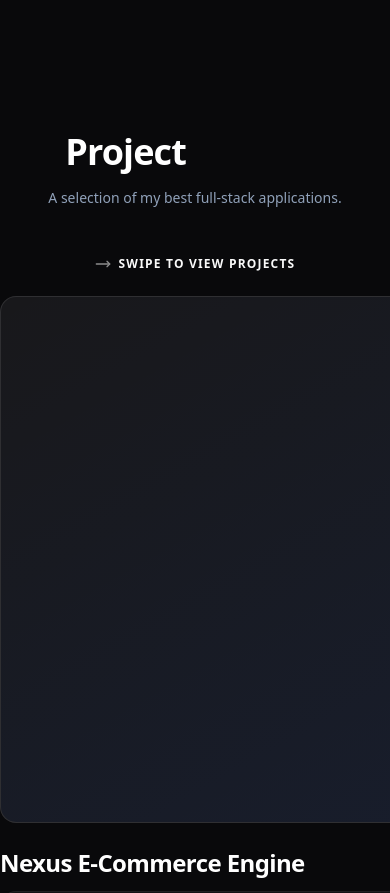
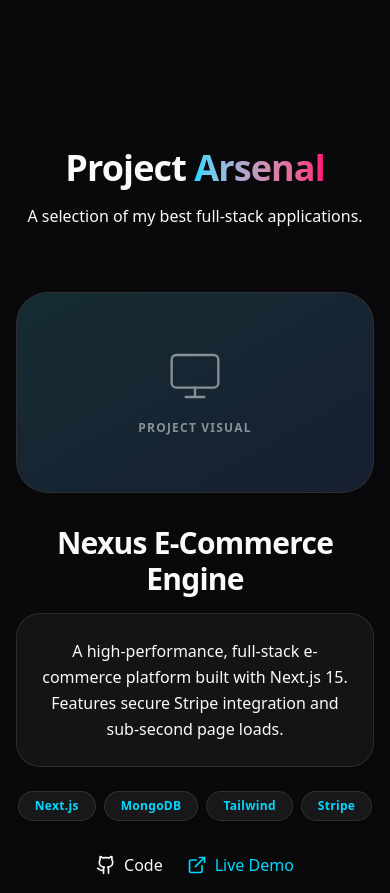
Before and after one commit to itznik/Portfolio, a Next.js app in the folder nikunj-portfolio/: page / in a window 390 px wide. Shown: the part 3660-4553 px from the top of the page. Built offline with nearby package versions, Linux system fonts and the light colour scheme.

Commit message:
Update Projects.tsx

```diff
--- a/nikunj-portfolio/src/components/Projects.tsx
+++ b/nikunj-portfolio/src/components/Projects.tsx
@@ -1,7 +1,8 @@
 "use client";
 
-import { motion } from "framer-motion";
-import { Github, ExternalLink, Monitor, Layout, Smartphone, MoveRight } from "lucide-react";
+import { motion, useScroll, useTransform } from "framer-motion";
+import { Github, ExternalLink, Monitor, Layout, Smartphone } from "lucide-react";
+import { useRef } from "react";
 
 const projects = [
   {
@@ -12,7 +13,7 @@
     github: "#",
     live: "#",
     icon: Monitor,
-    color: "from-brand-cyan to-blue-600",
+    color: "from-accent-primary to-blue-600",
   },
   {
     id: 2,
@@ -22,7 +23,7 @@
     github: "#",
     live: "#",
     icon: Smartphone,
-    color: "from-brand-magenta to-purple-600",
+    color: "from-accent-secondary to-purple-600",
   },
   {
     id: 3,
@@ -32,31 +33,46 @@
     github: "#",
     live: "#",
     icon: Layout,
-    color: "from-brand-cyan to-brand-magenta",
+    color: "from-accent-primary to-accent-secondary",
   },
 ];
 
 export default function Projects() {
+  const containerRef = useRef<HTMLDivElement>(null);
+
+  // Track scroll to draw the vertical "Pipeline" line
+  const { scrollYProgress } = useScroll({
+    target: containerRef,
+    offset: ["start center", "end center"]
+  });
+
+  const pipelineHeight = useTransform(scrollYProgress, [0, 1], ["0%", "100%"]);
+
   return (
-    <section className="relative w-full max-w-6xl mx-auto py-20 md:py-32 px-0 md:px-6 z-10 overflow-hidden">
+    <section ref={containerRef} id="projects" className="relative w-full max-w-7xl mx-auto py-24 md:py-32 px-4 sm:px-6 lg:px-8 z-10">
 
-      <div className="text-center mb-12 md:mb-24 px-4">
-        <h2 className="text-4xl md:text-5xl font-bold text-white mb-4 tracking-tight">
-          Project <span className="text-transparent bg-clip-text bg-gradient-to-r from-brand-cyan to-brand-magenta">Arsenal</span>
+      {/* Header */}
+      <div className="text-center mb-16 md:mb-24 relative z-20">
+        <h2 className="text-4xl md:text-5xl lg:text-6xl font-bold tracking-tight text-fg-base mb-4">
+          Project <span className="text-transparent bg-clip-text bg-gradient-to-r from-accent-primary to-accent-secondary">Arsenal</span>
         </h2>
-        <p className="text-slate-400 max-w-xl mx-auto text-sm md:text-base">
+        <p className="text-text-secondary max-w-xl mx-auto text-base md:text-lg">
           A selection of my best full-stack applications.
         </p>
       </div>
 
-      {/* MOBILE SWIPE HINT */}
-      <div className="md:hidden flex justify-center items-center gap-2 text-brand-cyan text-xs font-bold uppercase tracking-widest mb-6">
-        <MoveRight size={16} className="animate-pulse" />
-        <span>Swipe to view projects</span>
+      <div className="relative">
+
+        {/* THE ANIMATED PIPELINE (Visible on Desktop, hidden on Mobile to keep it clean) */}
+        <div className="hidden lg:block absolute left-1/2 top-0 bottom-0 w-[2px] bg-border-card -translate-x-1/2 overflow-hidden z-0">
+          <motion.div
+            style={{ height: pipelineHeight }}
+            className="w-full bg-gradient-to-b from-accent-primary via-accent-secondary to-accent-primary rounded-full shadow-[0_0_10px_#00D8FF]"
+          />
         </div>
 
-      {/* MOBILE: Horizontal Scroll Snap | DESKTOP: Vertical Stack */}
-      <div className="flex flex-row md:flex-col overflow-x-auto md:overflow-visible snap-x snap-mandatory gap-6 md:gap-24 px-6 md:px-0 pb-12 md:pb-0 no-scrollbar pr-12 md:pr-0">
+        {/* The Projects Stack */}
+        <div className="flex flex-col gap-24 md:gap-32 relative z-10">
           {projects.map((project, index) => {
             const isEven = index % 2 === 0;
 
@@ -67,44 +83,53 @@
                 whileInView={{ opacity: 1, y: 0 }}
                 viewport={{ once: true, margin: "-100px" }}
                 transition={{ duration: 0.7, ease: "easeOut" }}
-              // MOBILE: 85vw width card (guarantees next card peeks) | DESKTOP: Full width alternating row
-              className={`min-w-[85vw] sm:min-w-[60vw] md:min-w-0 snap-center flex flex-col ${isEven ? 'lg:flex-row' : 'lg:flex-row-reverse'} gap-6 lg:gap-16 items-center shrink-0`}
+                // Mobile: Stacked vertically. Desktop: Alternating Left/Right
+                className={`flex flex-col ${isEven ? 'lg:flex-row' : 'lg:flex-row-reverse'} gap-8 lg:gap-16 items-center`}
               >
 
-              <div className="w-full lg:w-1/2 group">
-                <div className="relative aspect-video rounded-2xl overflow-hidden bg-[#18181B] border border-white/10 shadow-glass transition-all duration-500 group-hover:shadow-neon group-hover:border-brand-cyan/30">
+                {/* 1. Visual/Image Container */}
+                <div className="w-full lg:w-1/2 relative group perspective">
+                  {/* Central Node for the Pipeline connection (Desktop only) */}
+                  <div className={`hidden lg:block absolute top-1/2 -translate-y-1/2 w-4 h-4 rounded-full bg-bg-base border-4 border-accent-primary z-20 ${isEven ? '-right-[2.1rem]' : '-left-[2.1rem]'}`} />
+
+                  {/* Aspect Ratio perfectly controlled here to prevent crushing mobile text */}
+                  <div className="relative w-full aspect-[16/9] md:aspect-[4/3] rounded-[2rem] overflow-hidden bg-surface-card border border-border-card shadow-lg transition-transform duration-500 group-hover:scale-[1.02]">
                     <div className={`absolute inset-0 bg-gradient-to-br ${project.color} opacity-10 group-hover:opacity-20 transition-opacity duration-500`} />
-                  <div className="absolute inset-0 flex flex-col items-center justify-center text-slate-500 group-hover:text-brand-cyan transition-colors duration-500">
-                    <project.icon size={48} strokeWidth={1} className="mb-4 opacity-50 group-hover:opacity-100 group-hover:scale-110 transition-all duration-500 md:w-16 md:h-16" />
+
+                    {/* Placeholder for real <Image /> */}
+                    <div className="absolute inset-0 flex flex-col items-center justify-center text-text-secondary group-hover:text-accent-primary transition-colors duration-500">
+                      <project.icon size={56} strokeWidth={1} className="mb-4 opacity-50 group-hover:opacity-100 group-hover:scale-110 transition-all duration-500" />
+                      <span className="text-xs tracking-widest uppercase font-semibold opacity-50">Project Visual</span>
                     </div>
                   </div>
                 </div>
 
-              <div className="w-full lg:w-1/2 flex flex-col justify-center">
-                <h3 className="text-2xl md:text-3xl font-bold text-white mb-3 md:mb-4 tracking-tight">
+                {/* 2. Content Container */}
+                <div className="w-full lg:w-1/2 flex flex-col justify-center text-center lg:text-left">
+                  <h3 className="text-3xl md:text-4xl font-bold text-fg-base mb-4 tracking-tight">
                     {project.title}
                   </h3>
 
-                <div className="p-5 md:p-6 rounded-2xl bg-[#18181B]/80 backdrop-blur-md border border-white/5 shadow-inner mb-5 md:mb-6">
-                  <p className="text-sm md:text-base text-slate-300 leading-relaxed font-light">
+                  <div className="p-6 md:p-8 rounded-3xl bg-surface-card/80 backdrop-blur-md border border-border-card shadow-sm mb-6">
+                    <p className="text-base md:text-lg text-text-secondary leading-relaxed font-light">
                       {project.description}
                     </p>
                   </div>
 
-                <div className="flex flex-wrap gap-2 md:gap-3 mb-6 md:mb-8">
+                  <div className="flex flex-wrap justify-center lg:justify-start gap-2 mb-8">
                     {project.tech.map((tech, i) => (
-                    <span key={i} className="px-3 py-1 md:px-4 md:py-1.5 text-[10px] md:text-xs font-semibold tracking-wide rounded-full bg-brand-cyan/10 text-brand-cyan border border-brand-cyan/20">
+                      <span key={i} className="px-4 py-1.5 text-xs font-semibold tracking-wide rounded-full bg-surface-card text-accent-primary border border-border-card shadow-sm">
                         {tech}
                       </span>
                     ))}
                   </div>
 
-                <div className="flex items-center gap-6">
-                  <a href={project.github} className="flex items-center gap-2 text-sm md:text-base text-slate-400 hover:text-white transition-colors">
-                    <Github size={18} /> <span className="font-medium">Code</span>
+                  <div className="flex justify-center lg:justify-start items-center gap-6">
+                    <a href={project.github} className="flex items-center gap-2 text-text-secondary hover:text-fg-base transition-colors font-medium">
+                      <Github size={20} /> Code
                     </a>
-                  <a href={project.live} className="flex items-center gap-2 text-sm md:text-base text-brand-cyan hover:text-brand-magenta transition-colors">
-                    <ExternalLink size={18} /> <span className="font-medium">Live Demo</span>
+                    <a href={project.live} className="flex items-center gap-2 text-accent-primary hover:text-accent-secondary transition-colors font-medium">
+                      <ExternalLink size={20} /> Live Demo
                     </a>
                   </div>
                 </div>
@@ -113,6 +138,7 @@
             );
           })}
         </div>
+      </div>
     </section>
   );
 }
```
Lines whose indentation alone changed are shown as unchanged.
